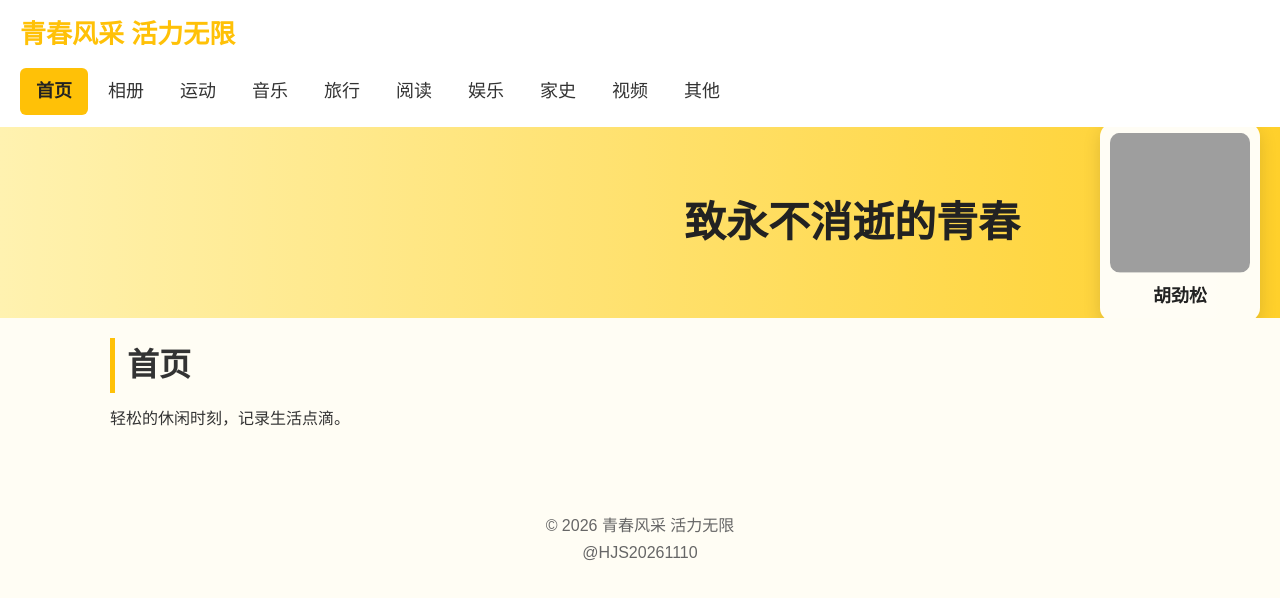
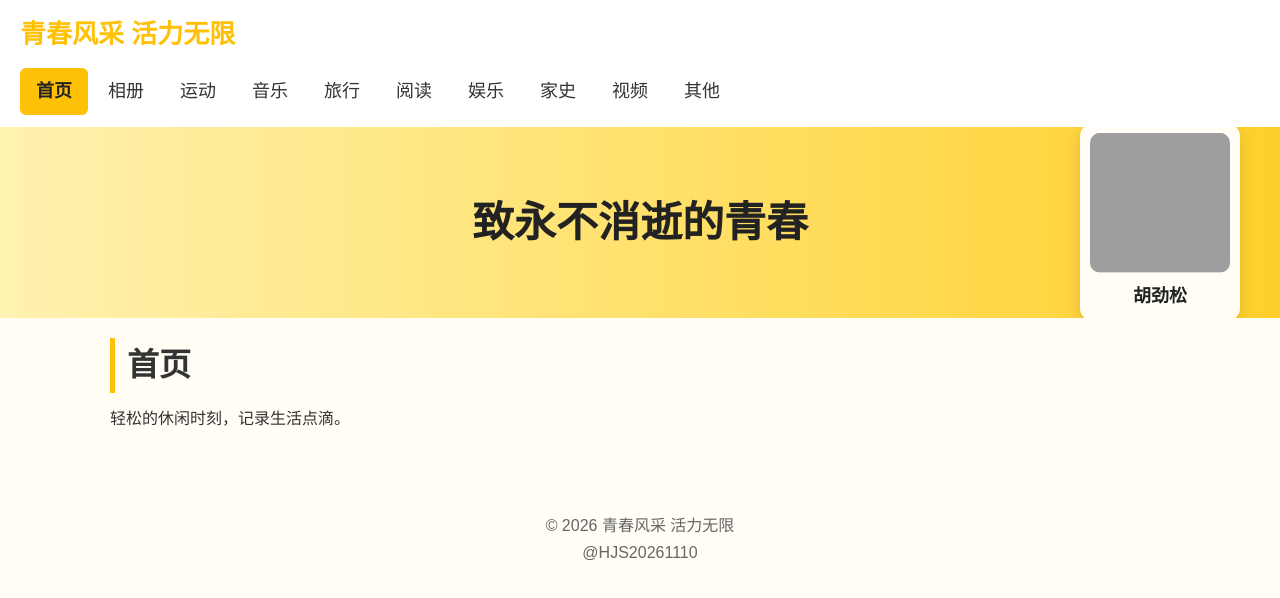
Before and after one commit to HJS20261110/my-space, a plain HTML site: page index.html in a window 1280 px wide. Drawn offline with Linux system fonts and the light colour scheme; grey boxes are pictures that could not be loaded.

Commit message:
横幅文字居中，右上角卡片向内缩进

```diff
--- a/index.html
+++ b/index.html
@@ -35,13 +35,12 @@ header{background:var(--white);z-index:99}
 .banner h2{
   font-size:42px;
   color:#222;
-  text-align:right;
-  padding-right:240px;
+  text-align:center;
 }
 
 .person-card{
   position:absolute;
-  right:20px;
+  right:40px;
   top:50%;
   transform:translateY(-50%);
   width:160px;
@@ -155,7 +154,7 @@ footer{margin-top:40px;padding:20px 0;text-align:center;color:var(--gray)}
   <h2>致永不消逝的青春</h2>
 
   <div class="person-card">
-    <img class="zoom-img" src="https://hjs20261110.github.io/my-space/avatar.jpg" alt="人物照片">
+    <img class="zoom-img" src="avatar.jpg" alt="人物照片">
     <div class="person-name">胡劲松</div>
   </div>
 
```
